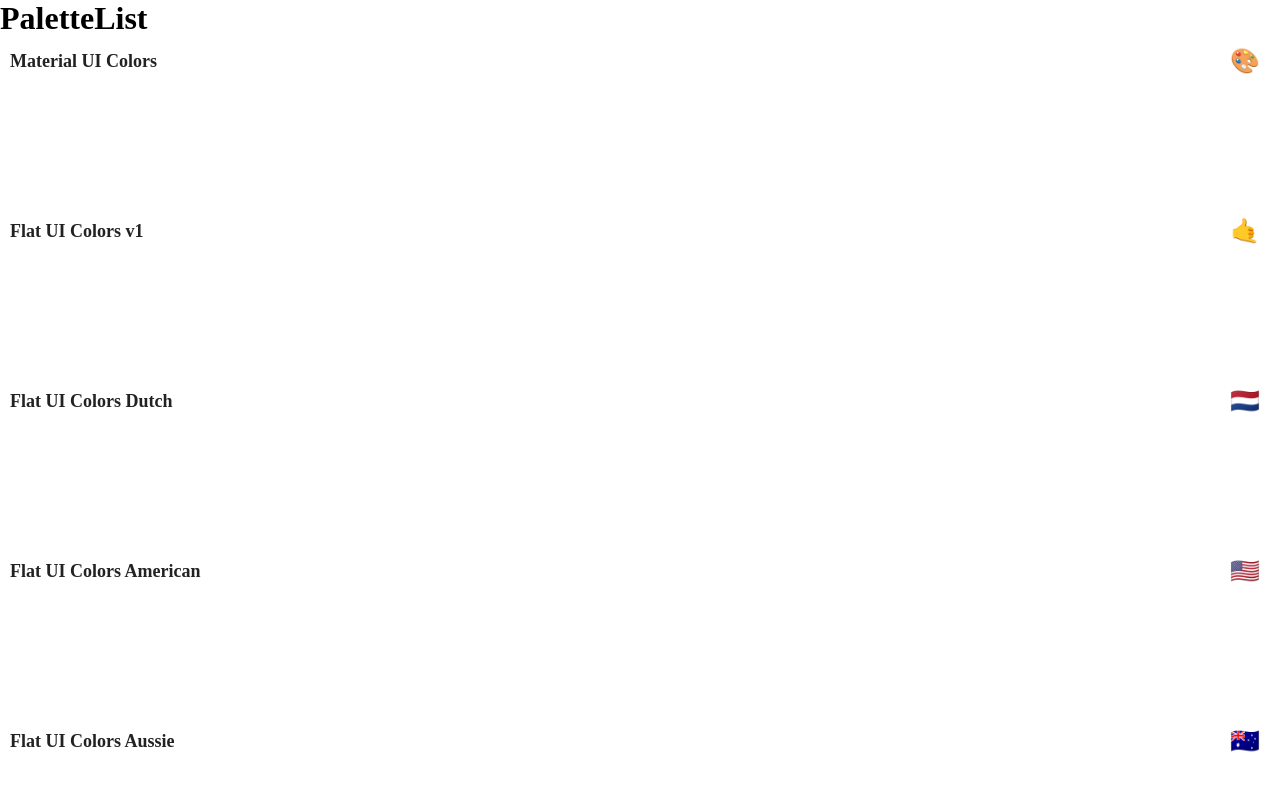
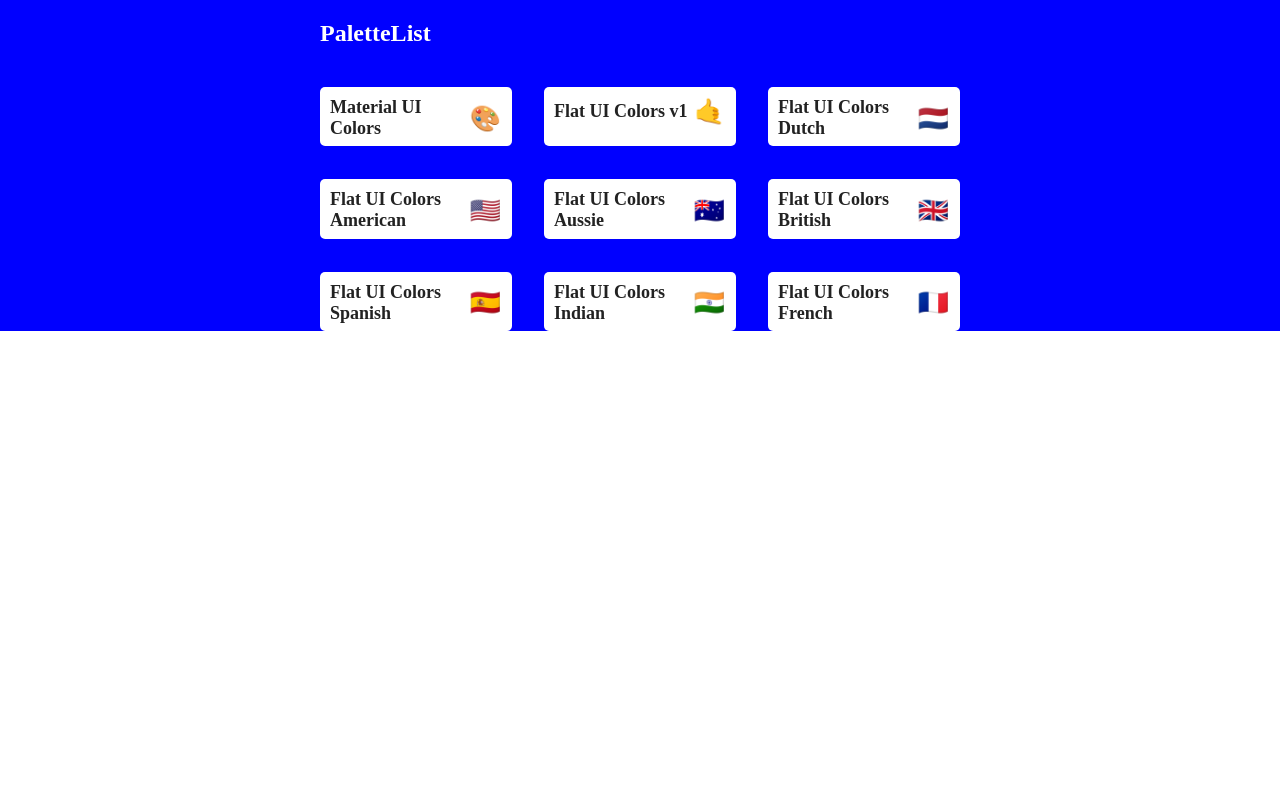
Before and after one commit to Waydj/colors, a React (Vite) app: page / in a window 1280 px wide. Shown: the top 800 px of the page. Built offline with nearby package versions, Linux system fonts and the light colour scheme.

Commit message:
styling PaletteList

```diff
--- a/src/MiniPalette.jsx
+++ b/src/MiniPalette.jsx
@@ -8,10 +8,10 @@
   }
 
   return (
-    <div className="root">
-      <div className="colors">
-        <h5 className="title">
-          {palette.paletteName} <span className="emoji">{palette.emoji}</span>
+    <div className="mini-palette">
+      <div className="mini-palette-colors">
+        <h5 className="mini-palette-title">
+          {palette.paletteName} <span className="mini-palette-emoji">{palette.emoji}</span>
         </h5>
       </div>
     </div>
--- a/src/Minipalette.css
+++ b/src/Minipalette.css
@@ -1,20 +1,20 @@
-.root {
+.mini-palette {
   background-color: white;
   border-radius: 5px;
+  margin-top: 20px;
   padding: 10px;
   position: relative;
   overflow: hidden;
   cursor: pointer;
 }
 
-.colors {
+.mini-palette-colors {
   width: 100%;
-  height: 150px;
   border-radius: 5px;
   overflow: hidden;
 }
 
-.title {
+.mini-palette-title {
   display: flex;
   justify-content: space-between;
   align-items: center;
@@ -24,7 +24,7 @@
   color: #222;
 }
 
-.emoji {
+.mini-palette-emoji {
   margin: 0 1px;
   font-size: 25px;
 }
--- /dev/null
+++ b/src/PaletteList.css
@@ -0,0 +1,31 @@
+.palette-list {
+  background-color: blue;
+  height: 100%;
+  display: flex;
+  justify-content: center;
+  align-items: center;
+}
+
+.palette-list-container {
+  width: 50%;
+  display: flex;
+  align-items: start;
+  flex-direction: column;
+  flex-wrap: wrap;
+}
+
+.palette-list-nav {
+  display: flex;
+  width: 100%;
+  justify-content: space-between;
+  padding: 20px 0;
+  color: white;
+}
+
+.palettes-list {
+  box-sizing: border-box;
+  width: 100%;
+  display: grid;
+  grid-template-columns: repeat(3, 30%);
+  grid-gap: 5%;
+}
--- a/src/PaletteList.jsx
+++ b/src/PaletteList.jsx
@@ -1,11 +1,15 @@
 import { Link } from "react-router-dom";
 import { MiniPalette } from "./MiniPalette";
+import "./PaletteList.css";
 
 export const PaletteList = ({ palettes }) => {
   return (
-    <div>
-      <MiniPalette />
+    <div className="palette-list">
+      <div className="palette-list-container">
+        <nav className="palette-list-nav">
           <h1>PaletteList</h1>
+        </nav>
+        <div className="palettes-list">
           {palettes.map((palette) => (
             <MiniPalette key={palette.id} palette={palette} />
             // <p key={palette.id}>
@@ -13,5 +17,7 @@
             // </p>
           ))}
         </div>
+      </div>
+    </div>
   );
 };
```
Lines whose indentation alone changed are shown as unchanged.
